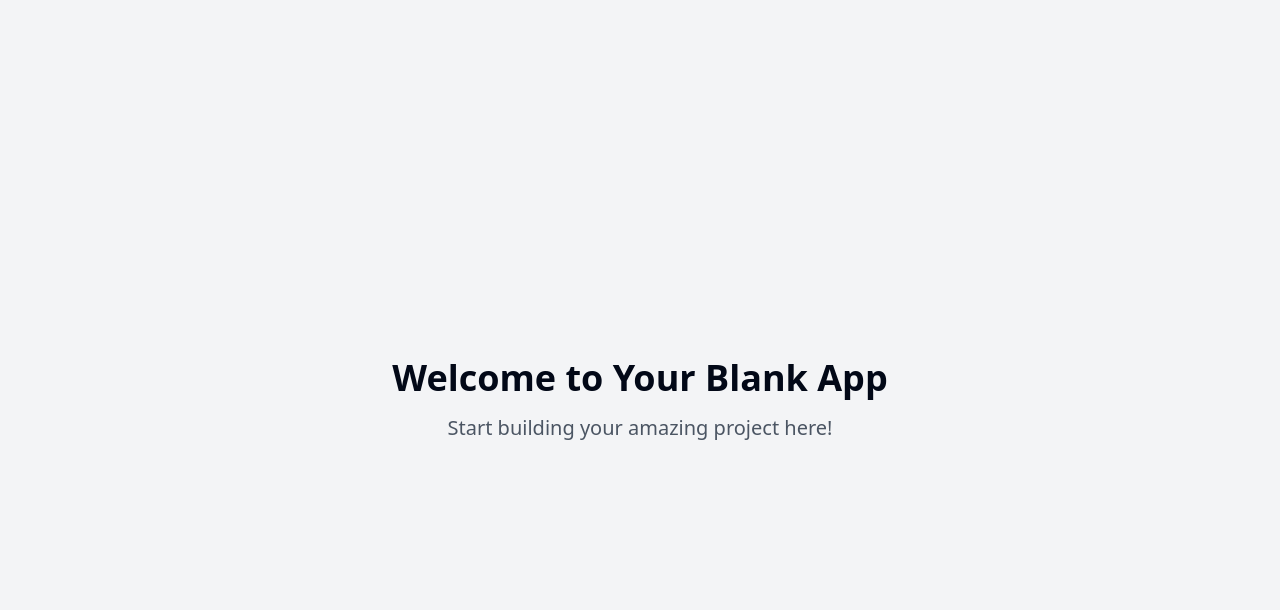
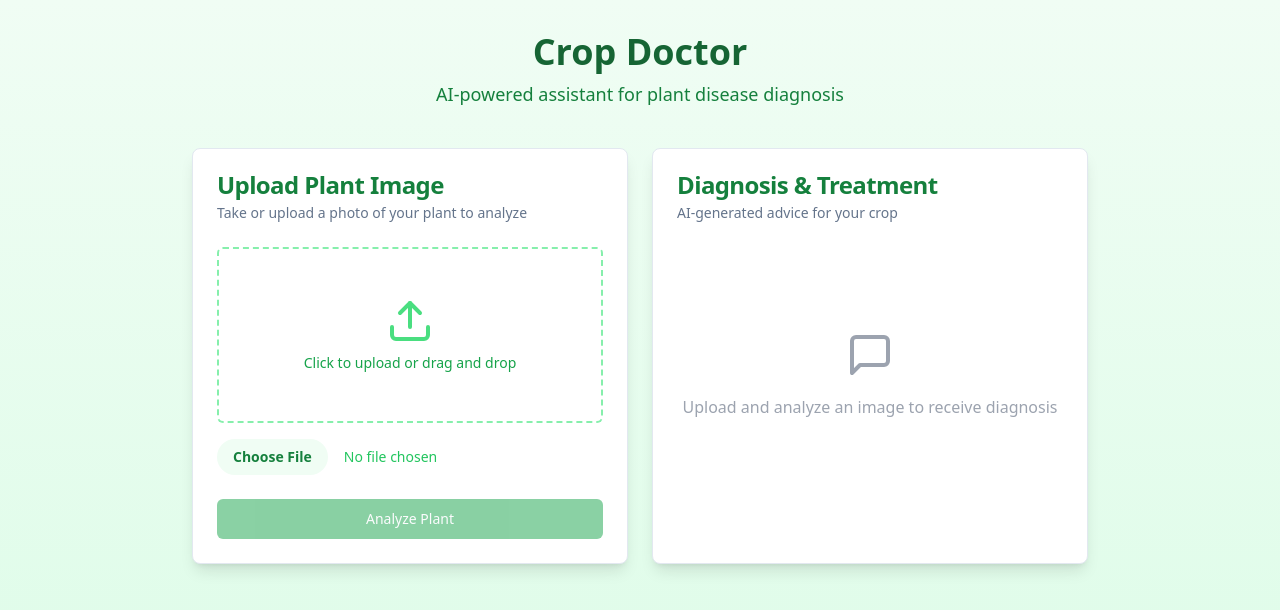
Before and after one commit to lewiii254/shamba-smart-scan, a React (Vite) app: page / in a window 1280 px wide. Shown: the top 610 px of the page. Built offline with nearby package versions, Linux system fonts and the light colour scheme.

Commit message:
Fix: Display blank app content
The app was displaying a blank white screen. This commit addresses the issue.

```diff
--- a/src/App.tsx
+++ b/src/App.tsx
@@ -1,3 +1,4 @@
+
 import { Toaster } from "@/components/ui/toaster";
 import { Toaster as Sonner } from "@/components/ui/sonner";
 import { TooltipProvider } from "@/components/ui/tooltip";
--- a/src/pages/Index.tsx
+++ b/src/pages/Index.tsx
@@ -1,11 +1,152 @@
-// Update this page (the content is just a fallback if you fail to update the page)
+
+import { useState } from "react";
+import { Card, CardContent, CardDescription, CardFooter, CardHeader, CardTitle } from "@/components/ui/card";
+import { Button } from "@/components/ui/button";
+import { Textarea } from "@/components/ui/textarea";
+import { Upload, MessageSquare, Loader2 } from "lucide-react";
 
 const Index = () => {
+  const [image, setImage] = useState<string | null>(null);
+  const [advice, setAdvice] = useState<string | null>(null);
+  const [diagnosis, setDiagnosis] = useState<string | null>(null);
+  const [isLoading, setIsLoading] = useState(false);
+
+  const handleImageUpload = (e: React.ChangeEvent<HTMLInputElement>) => {
+    if (e.target.files && e.target.files[0]) {
+      const file = e.target.files[0];
+      const reader = new FileReader();
+      reader.onload = () => {
+        setImage(reader.result as string);
+      };
+      reader.readAsDataURL(file);
+    }
+  };
+
+  const handleAnalyze = () => {
+    if (!image) return;
+
+    setIsLoading(true);
+
+    // Mock AI analysis response - in a real app, this would call the AI service
+    setTimeout(() => {
+      setDiagnosis("Tomato Late Blight (Phytophthora infestans)");
+      setAdvice(
+        "1. Remove and destroy infected plant parts.\n" +
+        "2. Apply copper-based fungicide according to label instructions.\n" +
+        "3. Ensure proper spacing between plants for good air circulation.\n" +
+        "4. Water at the base of plants to keep foliage dry.\n" +
+        "5. Rotate crops in future plantings."
+      );
+      setIsLoading(false);
+    }, 2000);
+  };
+
   return (
-    <div className="min-h-screen flex items-center justify-center bg-gray-100">
-      <div className="text-center">
-        <h1 className="text-4xl font-bold mb-4">Welcome to Your Blank App</h1>
-        <p className="text-xl text-gray-600">Start building your amazing project here!</p>
+    <div className="min-h-screen bg-gradient-to-b from-green-50 to-green-100 py-8 px-4 sm:px-6">
+      <div className="max-w-4xl mx-auto">
+        <div className="text-center mb-10">
+          <h1 className="text-4xl font-bold text-green-800 mb-2">Crop Doctor</h1>
+          <p className="text-lg text-green-700">AI-powered assistant for plant disease diagnosis</p>
+        </div>
+
+        <div className="grid grid-cols-1 md:grid-cols-2 gap-6">
+          <Card className="shadow-lg">
+            <CardHeader>
+              <CardTitle className="text-green-700">Upload Plant Image</CardTitle>
+              <CardDescription>Take or upload a photo of your plant to analyze</CardDescription>
+            </CardHeader>
+            <CardContent className="flex flex-col items-center">
+              {image ? (
+                <div className="relative w-full h-64 mb-4">
+                  <img
+                    src={image}
+                    alt="Uploaded plant"
+                    className="w-full h-full object-cover rounded-md"
+                  />
+                  <button
+                    className="absolute top-2 right-2 bg-red-500 text-white p-1 rounded-full"
+                    onClick={() => setImage(null)}
+                  >
+                    &times;
+                  </button>
+                </div>
+              ) : (
+                <div className="border-2 border-dashed border-green-300 rounded-md p-12 w-full text-center mb-4">
+                  <Upload className="mx-auto h-12 w-12 text-green-400" />
+                  <p className="mt-2 text-sm text-green-600">Click to upload or drag and drop</p>
+                </div>
+              )}
+
+              <input
+                type="file"
+                accept="image/*"
+                onChange={handleImageUpload}
+                className={image ? "hidden" : "block w-full text-sm text-green-500 file:mr-4 file:py-2 file:px-4 file:rounded-full file:border-0 file:text-sm file:font-semibold file:bg-green-50 file:text-green-700 hover:file:bg-green-100"}
+              />
+            </CardContent>
+            <CardFooter>
+              <Button
+                className="w-full bg-green-600 hover:bg-green-700"
+                onClick={handleAnalyze}
+                disabled={!image || isLoading}
+              >
+                {isLoading ? (
+                  <>
+                    <Loader2 className="mr-2 h-4 w-4 animate-spin" />
+                    Analyzing...
+                  </>
+                ) : (
+                  "Analyze Plant"
+                )}
+              </Button>
+            </CardFooter>
+          </Card>
+
+          <Card className="shadow-lg">
+            <CardHeader>
+              <CardTitle className="text-green-700">Diagnosis & Treatment</CardTitle>
+              <CardDescription>AI-generated advice for your crop</CardDescription>
+            </CardHeader>
+            <CardContent>
+              {isLoading ? (
+                <div className="flex flex-col items-center justify-center h-64">
+                  <Loader2 className="h-8 w-8 animate-spin text-green-600" />
+                  <p className="mt-4 text-green-600">Analyzing your plant...</p>
+                </div>
+              ) : diagnosis ? (
+                <div>
+                  <h3 className="font-bold text-lg mb-2 text-orange-600">Diagnosis:</h3>
+                  <p className="mb-4 p-3 bg-orange-50 rounded-md">{diagnosis}</p>
+
+                  <h3 className="font-bold text-lg mb-2 text-green-600">Recommended Treatment:</h3>
+                  <div className="p-3 bg-green-50 rounded-md whitespace-pre-line">
+                    {advice}
+                  </div>
+                </div>
+              ) : (
+                <div className="flex flex-col items-center justify-center h-64 text-gray-400">
+                  <MessageSquare className="h-12 w-12 mb-4" />
+                  <p>Upload and analyze an image to receive diagnosis</p>
+                </div>
+              )}
+            </CardContent>
+            <CardFooter>
+              {diagnosis && (
+                <Button
+                  variant="outline"
+                  className="w-full border-green-600 text-green-600 hover:bg-green-50"
+                  onClick={() => {
+                    setDiagnosis(null);
+                    setAdvice(null);
+                    setImage(null);
+                  }}
+                >
+                  Start New Scan
+                </Button>
+              )}
+            </CardFooter>
+          </Card>
+        </div>
       </div>
     </div>
   );
```
